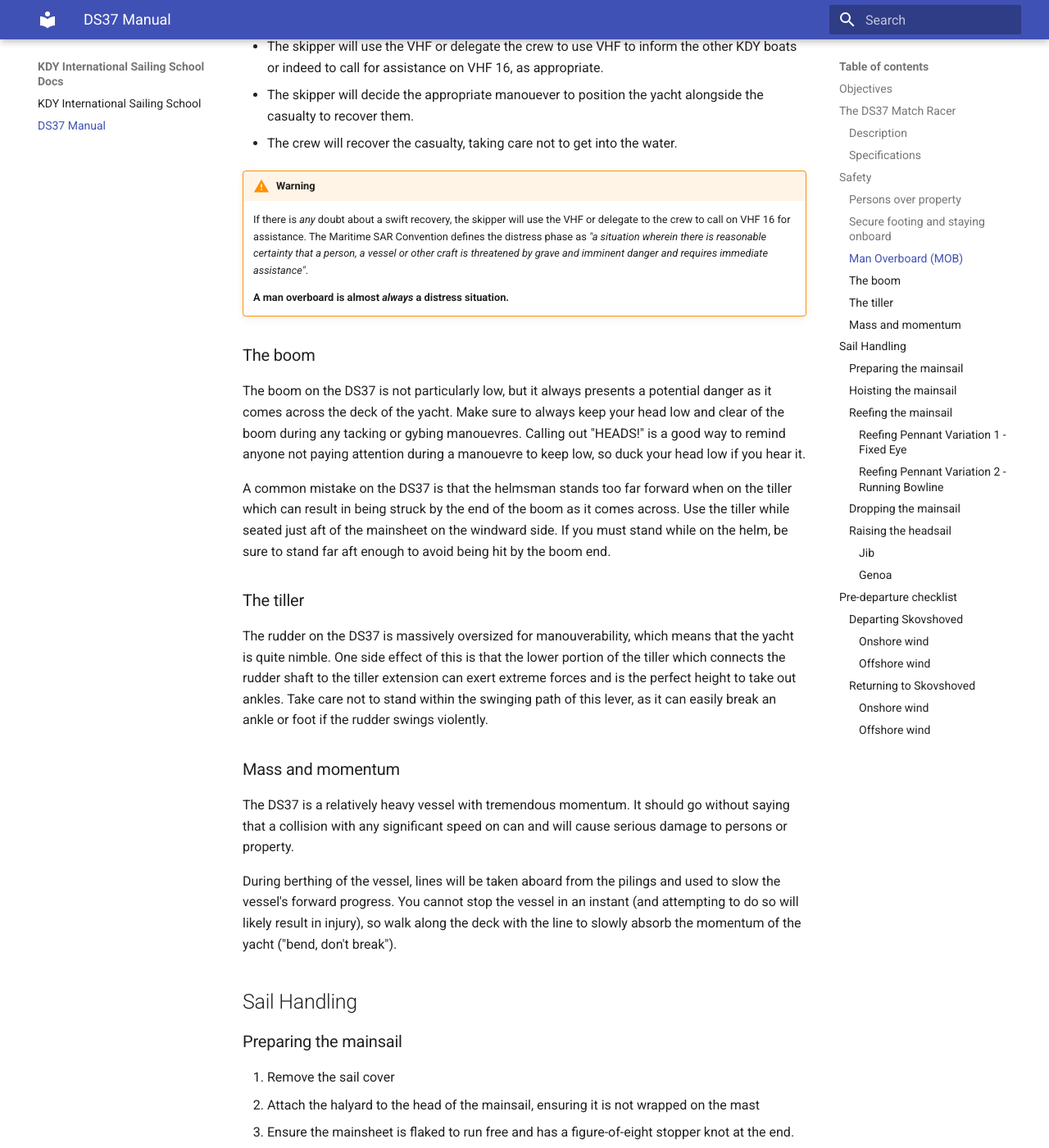
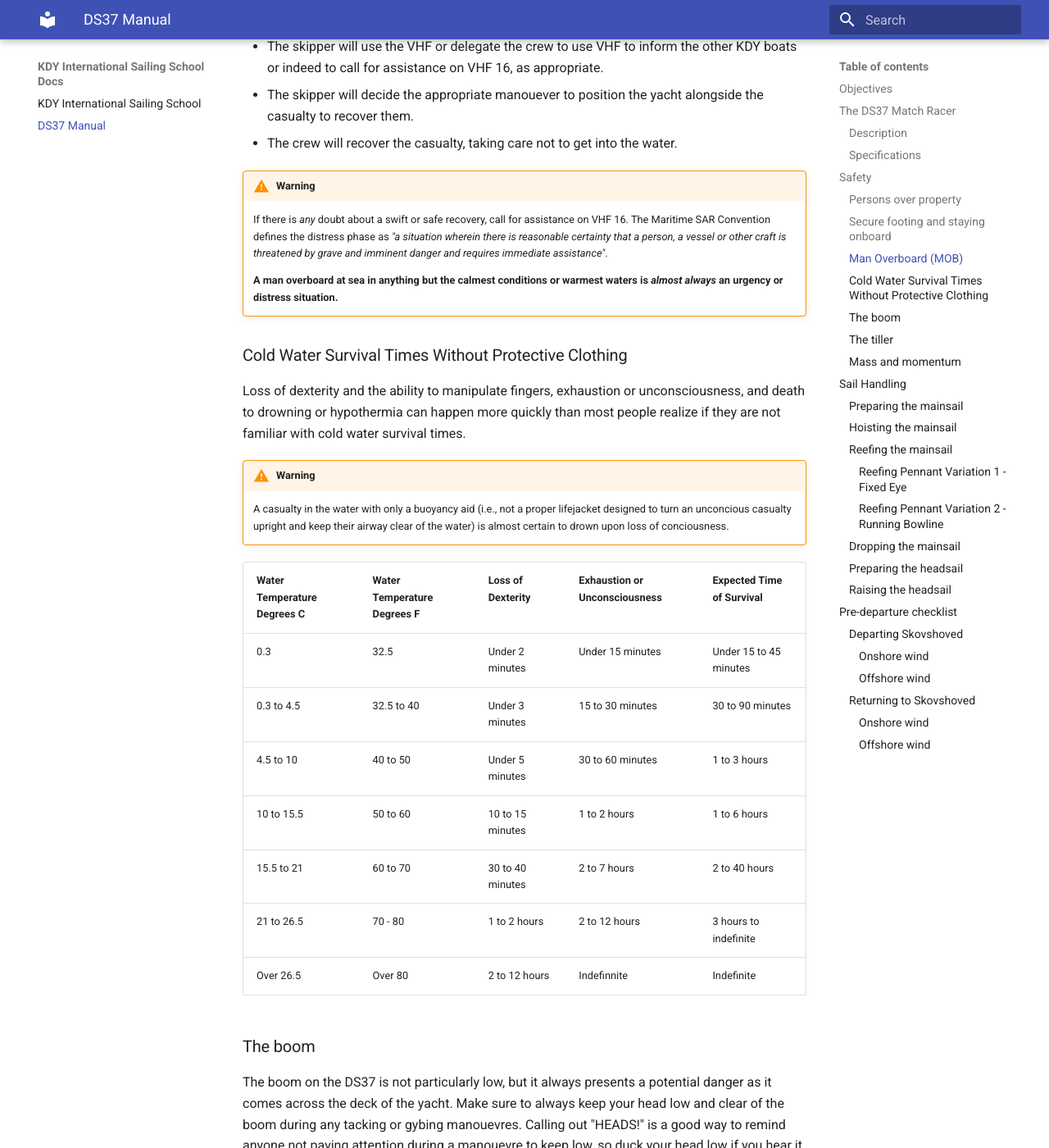
Before and after one commit to x123/kdy-iss, an MkDocs documentation site: the page built from docs/ds37.md, in a window 1280 px wide and 1400 px high, scrolled down 2713 px. Shown: the whole window at 82% size. Built offline with MkDocs 1.6.1 and Material for MkDocs 9.7.7, drawn with Linux system fonts in a browser that asks for light colours; some of the changed text lies outside the part shown.

Commit message:
safety and headsail updates

```diff
--- a/docs/ds37.md
+++ b/docs/ds37.md
@@ -106,13 +106,37 @@ overboard.
 - The crew will recover the casualty, taking care not to get into the water.
 
 !!! Warning
-    If there is *any* doubt about a swift recovery, the skipper will use the VHF or
-    delegate to the crew to call on VHF 16 for assistance. The Maritime SAR
-    Convention defines the distress phase as *"a situation wherein there is
-    reasonable certainty that a person, a vessel or other craft is threatened by
-    grave and imminent danger and requires immediate assistance"*.
+    If there is *any* doubt about a swift or safe recovery, call for assistance
+    on VHF 16. The Maritime SAR Convention defines the distress phase as *"a
+    situation wherein there is reasonable certainty that a person, a vessel or
+    other craft is threatened by grave and imminent danger and requires immediate
+    assistance"*.
 
-    __A man overboard is almost *always* a distress situation.__
+    __A man overboard at sea in anything but the calmest conditions or warmest
+    waters is *almost always* an urgency or distress situation.__
+
+### Cold Water Survival Times Without Protective Clothing
+Loss of dexterity and the ability to manipulate fingers, exhaustion or
+unconsciousness, and death to drowning or hypothermia can happen more quickly
+than most people realize if they are not familiar with cold water survival
+times.
+
+!!! Warning
+    A casualty in the water with only a buoyancy aid (i.e., not a proper
+    lifejacket designed to turn an unconcious casualty upright and keep their
+    airway clear of the water) is almost certain to drown upon loss of
+    conciousness.
+
+| Water Temperature Degrees C | Water Temperature Degrees F | Loss of Dexterity | Exhaustion or Unconsciousness | Expected Time of Survival |
+|-----------------------------|-----------------------------|-------------------|-------------------------------|---------------------------|
+| 0.3 | 32.5 | Under 2 minutes | Under 15 minutes | Under 15 to 45 minutes |
+| 0.3 to 4.5 | 32.5 to 40 | Under 3 minutes | 15 to 30 minutes | 30 to 90 minutes |
+| 4.5 to 10 | 40 to 50 | Under 5 minutes | 30 to 60 minutes | 1 to 3 hours |
+| 10 to 15.5 | 50 to 60 | 10 to 15 minutes | 1 to 2 hours | 1 to 6 hours |
+| 15.5 to 21 | 60 to 70 | 30 to 40 minutes | 2 to 7 hours | 2 to 40 hours |
+| 21 to 26.5 | 70 - 80 | 1 to 2 hours | 2 to 12 hours | 3 hours to indefinite |
+| Over 26.5 | Over 80 | 2 to 12 hours | Indefinnite | Indefinite |
+
 
 ### The boom
 
@@ -204,6 +228,7 @@ break").
    loose-footed, tie the foot of the sail through the reef points to itself. If
    the mainsail foot is run through the track in the boom, the foot of the sail
    will need to be tied through the reef points and to the boom.
+8. Tidy the remainder of the halyard and stow it inside.
 
 !!! Warning
     If the foot of the sail is tied to the boom (and not to itself), you must
@@ -235,19 +260,44 @@ break").
 ### Dropping the mainsail
 TODO
 
+### Preparing the headsail
+
+1. Attach the headsail tack shackle directly to the rectangular metal eye at
+   the foot of the forestay. Ensure that when the sail is raised the shackle
+   will not be twisted at a strange angle which would impact the shape of the
+   sail. An easy way to test this is to attach the tack shackle and first
+   piston hank and pull the first piston hank upwards to see what this bottom
+   part will look like when stretched)
+2. Begin attaching all the piston hanks to the forestay, starting from the
+   bottom of the sail and working your way up.
+3. Open the headsail halyard jammer, slacken the headsail halyard sufficient to
+   attach it to the head of the headsail using the shackle.
+4. Rig the headsail port and starboard sheets. If using the jib, make sure to
+   run the sheets through both sheet cars and *inside* the shrouds. If using
+   the genoa, run the sheets through the first sheet car (the aftmost sheet
+   car) and *outside* the shrouds. Finish each sheet with a bowline to the clew
+   of the headsail.
+
 ### Raising the headsail
-TODO
 
-#### Jib
-- Ensure the jib sheets are run inside the shrouds.
+The DS37 has a simpled hanked on headsail with either a jib or genoa. Some jibs
+have battens, while others do not.
 
-#### Genoa
-- Ensure the genoa sheets are run outside the shrouds.
+1. Close the headsail halyard jammer.
+2. Haul in on the headsail halyard at the mast and take up slack at the
+   starboard jammer winch.
+3. Tension the halyard until the headsail luff has appropriate tension.
+4. Tidy the remainder of the halyard and stow it inside.
+
 
 ## Pre-departure checklist
 * [ ] Blue safety bag - Onboard, contents verified.
 * [ ] Handheld VHF Radio - Onboard, powered on, and configured correctly.
+* [ ] Bucket and scoops for bailing water.
+* [ ] Anchor/ground tackle (As safety equipment, even if you have no intention
+  of anchoring).
 * [ ] Weather forecast checked.
+* [ ] Water temperature known and Cold Water Survival table checked.
 * [ ] Boat signed out in the paper binder inside the KDY clubhouse.
 
 ### Departing Skovshoved
```
